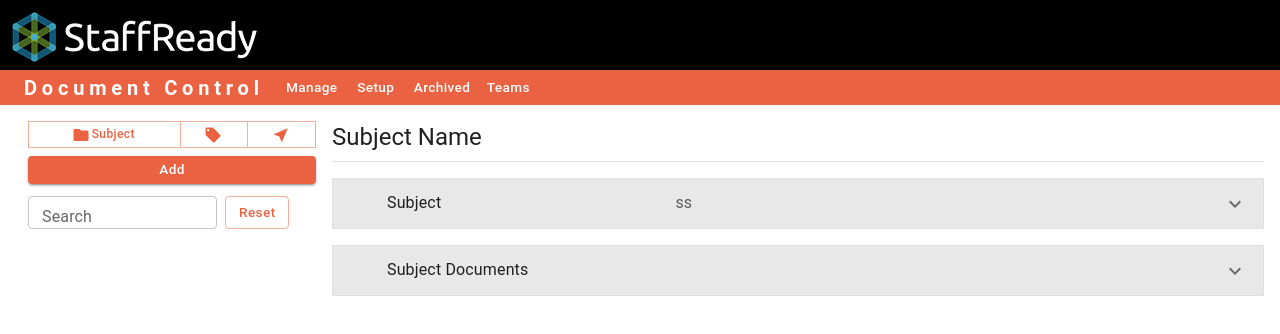
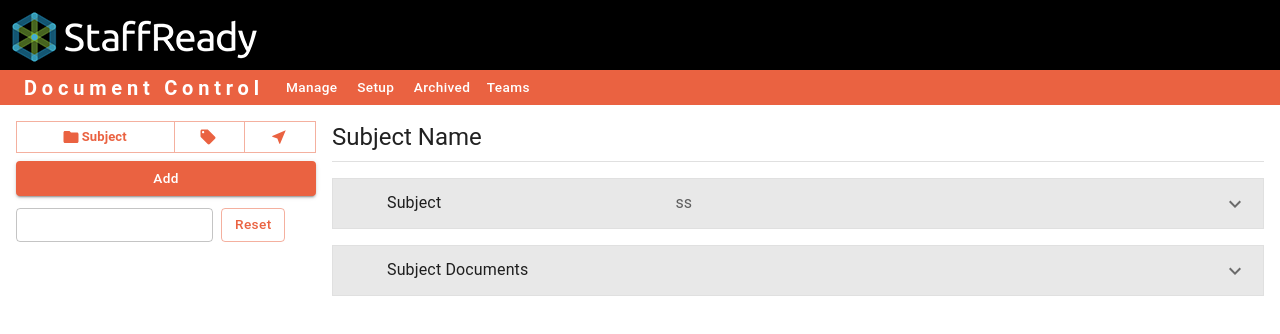
Before and after one commit to MohanadI/staff-ready-mui, a React (Create React App) app: page /documentcontrol/setup in a window 1280 px wide. Shown: the top 334 px of the page. Built offline with nearby package versions, Linux system fonts and the light colour scheme; some icons are missing.

Commit message:
enhance style

```diff
--- a/src/components/CustomTabs/CustomTabs.js
+++ b/src/components/CustomTabs/CustomTabs.js
@@ -1,17 +1,12 @@
-import Tabs from '@mui/material/Tabs';
-import Button from '@mui/material/Button'
-
-import { useEffect, useState } from 'react';
-import StyledTab from './StyledComponent/StyledTab';
-import Typography from '@mui/material/Typography';
-import Box from '@mui/material\/Box';
-import cloneDeep from 'lodash/cloneDeep'
-
+import { useEffect, useState } from "react";
+import StyledTab from "./StyledComponent/StyledTab";
+import Box from "@mui/material/Box";
+import cloneDeep from "lodash/cloneDeep";
+import { Typography } from "@mui/material";
 
 const CustomTabs = (props) => {
-
   const [tabVal, setTabVal] = useState(0);
-    const [activeTabLabel, setActiveTabLabel] = useState('');
+  const [activeTabLabel, setActiveTabLabel] = useState("");
   const [tabsConfig, setTabsConfig] = useState([]);
   // const [activeTab, setActiveTab] = useState(tabsConfig[0].name);
 
@@ -19,35 +14,22 @@ const CustomTabs = (props) => {
     const _tabsConfig = cloneDeep(props.tabsConfig);
     _tabsConfig[0].active = true;
     setTabsConfig(_tabsConfig);
-    }, [props.tabsConfig])
+  }, [props.tabsConfig]);
 
   const onChange = (tabName, tabIdx) => {
-
     // setActiveTab(tabName)
     const _tabsConfig = cloneDeep(tabsConfig);
-        _tabsConfig.forEach(tab => {
+    _tabsConfig.forEach((tab) => {
       if (tab.name === tabName) {
         tab.active = true;
       } else {
         tab.active = false;
       }
-        })
+    });
     setTabsConfig(_tabsConfig);
-
-
-    }
-
-    // return (
-    //     <Tabs value={tabVal} onChange={onChange} scrollButtons={false} variant='scrollable'>
-    //         {props.tabsConfig.map((tab, idx) => {
-    //             return (
-    //                 <StyledTab key={idx} icon={tab.icon} iconPosition='start' label={tabVal === idx ? tab.label : ''} />
-    //             )
-    //         })}
-    //     </Tabs>
-    // )
+  };
   return (
-        <Box sx={{ display: 'flex' }}>
+    <Box sx={{ display: "flex" }}>
       {tabsConfig.map((tab, idx) => {
         return (
           <StyledTab
@@ -55,24 +37,22 @@ const CustomTabs = (props) => {
             title={tab.name}
             active={tab.active.toString()}
             size="small"
-                        variant='outlined'
+            variant="outlined"
             onClick={() => onChange(tab.name, idx)}
             startIcon={tab.icon}
             tabsCount={tabsConfig.length}
             tabIdx={idx}
           >
-                        {tab.active ?
-                            <Box display={'inline-block'} className={'tab-text'}>
+            {tab.active ? (
+              <Typography display={"inline-block"} className={"tab-text"}>
                 {tab.label}
-                            </Box>
-                            : null
-                        }
+              </Typography>
+            ) : null}
           </StyledTab>
-                )
+        );
       })}
     </Box>
-    )
+  );
+};
 
-}
-
-export default CustomTabs
+export default CustomTabs;
--- a/src/components/CustomTabs/StyledComponent/StyledTab.js
+++ b/src/components/CustomTabs/StyledComponent/StyledTab.js
@@ -16,12 +16,14 @@ const StyledTab = styled(Button)(({ theme, active, tabIdx, tabsCount }) => {
     }
 
     return {
+        padding: "5px 7px",
         [`&.${buttonClasses.root}`]: {
             flexGrow: active === 'true' ? 2 : 1,
             borderRadius: '0',
             ...tabBorder,
             ".tab-text": {
-                fontSize: '12px',
+                fontSize: '13px',
+                fontWeight: "600",
                 whiteSpace: 'nowrap',
                 textOverflow: 'ellipsis',
                 overflow: 'hidden',
--- a/src/components/CustomTree/CustomTree.js
+++ b/src/components/CustomTree/CustomTree.js
@@ -1,101 +1,123 @@
-import { useEffect, useState } from 'react';
-import { search_container_style, tree_wrapper, hilgiht_search } from './Style.js'
-import Grid from '@mui/material/Grid';
-import Button from '@mui/material/Button'
+import { useEffect, useState } from "react";
+import {
+  search_container_style,
+  tree_wrapper
+} from "./Style.js";
+import Grid from "@mui/material/Grid";
+import Button from "@mui/material/Button";
 
-import TreeView from '@mui/lab/TreeView';
-import StyledTreeItem from './StyledComponets/StyledTreeItem'
-import ExpandMoreIcon from '@mui/icons-material/ExpandMore';
-import ChevronRightIcon from '@mui/icons-material/ChevronRight';
-import TreeData from './Data';
-import TextField from '@mui/material/TextField';
-import Box from '@mui/material/Box';
-import Typography from '@mui/material/Typography';
-
-
-
+import TreeView from "@mui/lab/TreeView";
+import StyledTreeItem from "./StyledComponets/StyledTreeItem";
+import ExpandMoreIcon from "@mui/icons-material/ExpandMore";
+import ChevronRightIcon from "@mui/icons-material/ChevronRight";
+import TreeData from "./Data";
+import TextField from "@mui/material/TextField";
+import Box from "@mui/material/Box";
+import Typography from "@mui/material/Typography";
 
 const CustomTree = (props) => {
-
   const [treeData, setTreeData] = useState([]);
-    const [searchVal, setSearchVal] = useState('');
+  const [searchVal, setSearchVal] = useState("");
   const [expandedIds, setExpanedIds] = useState([]);
-
-
 
   useEffect(() => {
     setTreeData(props.data);
-    }, [])
-
+  }, []);
 
   const renderData = (TreeData, level) => {
+    return TreeData.map((node) => {
+      let label = node.text;
 
-        return TreeData.map(node => {
-            let label = node.text
-
-            if (node.text?.toUpperCase()?.indexOf(searchVal?.trim()?.toUpperCase()) > -1 && searchVal) {
-
-                const searchTextIdx = node.text.toUpperCase().indexOf(searchVal.toUpperCase().trim());
+      if (
+        node.text?.toUpperCase()?.indexOf(searchVal?.trim()?.toUpperCase()) >
+          -1 &&
+        searchVal
+      ) {
+        const searchTextIdx = node.text
+          .toUpperCase()
+          .indexOf(searchVal.toUpperCase().trim());
         const textBeginig = node.text.slice(0, searchTextIdx);
-                const textEnding = node.text.slice(searchTextIdx + searchVal.trim().length);
-                const searchText = node.text.slice(searchTextIdx, searchVal.trim().length + 1)
-                label = <Box>
+        const textEnding = node.text.slice(
+          searchTextIdx + searchVal.trim().length
+        );
+        const searchText = node.text.slice(
+          searchTextIdx,
+          searchVal.trim().length + 1
+        );
+        label = (
+          <Box>
             {textBeginig}
-                    <Typography variant='body1' display={'inline-block'} sx={{ color: '#f50' }}>
+            <Typography
+              variant="body1"
+              display={"inline-block"}
+              sx={{ color: "#f50" }}
+            >
               {searchText}
             </Typography>
             {textEnding}
           </Box>
+        );
       }
 
       if (node.children) {
-                return (<StyledTreeItem level={level} key={node.value} nodeId={node.value}
+        return (
+          <StyledTreeItem
+            level={level}
+            key={node.value}
+            nodeId={node.value}
             label={label}
           >
             {renderData(node.children, level + 1)}
-                </StyledTreeItem>)
+          </StyledTreeItem>
+        );
       }
-            return <StyledTreeItem level={level} key={node.value} nodeId={node.value} label={label} />
-        })
+      return (
+        <StyledTreeItem
+          level={level}
+          key={node.value}
+          nodeId={node.value}
+          label={label}
+        />
+      );
+    });
+  };
 
-    }
-
-    const searchTree = (treeData = [], parentNode, searchVal = null, foundedIds = []) => {
-
-
-        treeData.forEach(node => {
-
-
-            if (node.text?.toUpperCase()?.indexOf(searchVal?.trim()?.toUpperCase()) > -1) {
+  const searchTree = (
+    treeData = [],
+    parentNode,
+    searchVal = null,
+    foundedIds = []
+  ) => {
+    treeData.forEach((node) => {
+      if (
+        node.text?.toUpperCase()?.indexOf(searchVal?.trim()?.toUpperCase()) > -1
+      ) {
         foundedIds.push(node.value);
         if (parentNode) {
-                    foundedIds.push(parentNode.value)
+          foundedIds.push(parentNode.value);
         }
       }
       if (!node.children) {
         return;
       }
       searchTree(node.children, node, searchVal, foundedIds);
-        })
-    }
+    });
+  };
 
   const onSearch = (e) => {
     const { value } = e.target;
-        const _searchVal = value === '' ? undefined : value
+    const _searchVal = value === "" ? undefined : value;
     const matchedIds = [];
     searchTree(treeData, null, _searchVal, matchedIds);
 
     setExpanedIds(matchedIds);
-        setSearchVal(value)
-
-
-    }
-
+    setSearchVal(value);
+  };
 
   const resetSearch = () => {
-        setSearchVal('');
-        onSearch({ target: { value: '' } });
-    }
+    setSearchVal("");
+    onSearch({ target: { value: "" } });
+  };
 
   return (
     <Box sx={tree_wrapper}>
@@ -103,27 +125,23 @@ const CustomTree = (props) => {
         <Grid container spacing={1}>
           <Grid item xs={12} md={8}>
             <TextField
-                            label={'Search'}
-                            size='small'
+              size="small"
               onChange={onSearch}
               value={searchVal}
-                            sx={{ width: '100%' }}
+              sx={{ width: "100%" }}
             />
-
           </Grid>
           <Grid item xs={12} md={2}>
             <Button
-                            sx={{ width: '100%', height: '100%' }}
-                            size='small' variant='outlined'
+              sx={{ width: "100%", height: "100%" }}
+              size="small"
+              variant="outlined"
               onClick={resetSearch}
             >
               Reset
             </Button>
-
           </Grid>
         </Grid>
-
-
       </Box>
       <TreeView
         aria-label="file system navigator"
@@ -132,14 +150,12 @@ const CustomTree = (props) => {
         expanded={expandedIds}
         onNodeToggle={(e, nodeIds) => setExpanedIds(nodeIds)}
         sx={{ maxWidth: 200 }}
-                classes={{ root: 'my-custom-tree-view' }} // add classes prop here
-
-
+        classes={{ root: "my-custom-tree-view" }} // add classes prop here
       >
         {renderData(TreeData, 1)}
       </TreeView>
-        </Box >
-    )
-}
+    </Box>
+  );
+};
 
-export default (CustomTree);
+export default CustomTree;
--- a/src/components/CustomTree/Style.js
+++ b/src/components/CustomTree/Style.js
@@ -1,12 +1,9 @@
 export const search_container_style = {
     // flexGrow: 1,
-    mb: 2,
-    ml: 1.5
+    mb: 2
 };
 
 export const tree_wrapper = {
-    height: '77vh',
-    overflow: 'scroll'
 
 }
 
--- a/src/modules/document-control/pages/Setup/SetupPage.js
+++ b/src/modules/document-control/pages/Setup/SetupPage.js
@@ -3,9 +3,8 @@ import Box from "@mui/material/Box";
 import Grid from "@mui/material/Grid";
 import Typography from "@mui/material/Typography";
 import { Button, Divider } from "@mui/material";
-import Tabs from '@mui/material/Tabs';
-import Tab from '@mui/material/Tab';
-
+import Tabs from "@mui/material/Tabs";
+import Tab from "@mui/material/Tab";
 
 import Context from "./Context";
 import DocumentsTemplate from "./Components/Types/DocumentsTemplate";
@@ -15,9 +14,9 @@ import ClassificationTemplate from "./Components/Types/ClassificationTemplate";
 import SiteTemplate from "./Components/Types/SiteTemplate";
 import LocationTemplate from "./Components/Types/LocationTemplate";
 import SubjectTemplate from "./Components/Types/Subject/SubjectTemplate";
-import CustomTree from '../../../../components/CustomTree/CustomTree';
-import treeData from '../../../../components/CustomTree/Data';
-import FolderIcon from '@mui/icons-material/Folder';
+import CustomTree from "../../../../components/CustomTree/CustomTree";
+import treeData from "../../../../components/CustomTree/Data";
+import FolderIcon from "@mui/icons-material/Folder";
 import CustomTabs from "../../../../components/CustomTabs/CustomTabs";
 import { setupTabs } from "../../configs/TabsConstant";
 
@@ -26,9 +25,9 @@ function SetupPage() {
     activeTab: {},
     selectedNode: {
       type: "subject",
-            value: "10"
+      value: "10",
     },
-        isLoading: false
+    isLoading: false,
   });
 
   const handleSetupDataChange = (value, key) => {
@@ -38,39 +37,40 @@ function SetupPage() {
   };
 
   const DocumentControlTemplates = {
-        "subject": <SubjectTemplate />,
-        "document": <DocumentsTemplate />,
-        "revision": <RevisionTemplate />,
-        "classification_folder": <ClassificationFolderTemplate />,
-        "classification": <ClassificationTemplate />,
-        "site": <SiteTemplate />,
-        "location": <LocationTemplate />
+    subject: <SubjectTemplate />,
+    document: <DocumentsTemplate />,
+    revision: <RevisionTemplate />,
+    classification_folder: <ClassificationFolderTemplate />,
+    classification: <ClassificationTemplate />,
+    site: <SiteTemplate />,
+    location: <LocationTemplate />,
   };
 
-    const template = setupPageData.selectedNode?.type ? DocumentControlTemplates[setupPageData.selectedNode?.type] : <h1>No Template</h1>
+  const template = setupPageData.selectedNode?.type ? (
+    DocumentControlTemplates[setupPageData.selectedNode?.type]
+  ) : (
+    <h1>No Template</h1>
+  );
 
   return (
     <Context.Provider
       value={{
         setupPageData,
-                handleSetupDataChange
+        handleSetupDataChange,
       }}
     >
       <Box sx={{ flexGrow: 1 }}>
         <Grid container spacing={2}>
-
           <Grid item xs={12} sm={3} md={3} lg={3}>
-                        <Box sx={{ pl: 1.5, mb: 1, width: '!00%' }}>
+            <Box sx={{ mb: 1, width: "100%" }}>
               <CustomTabs tabsConfig={setupTabs} />
             </Box>
-                        <Grid item xs={12} sx={{ pl: 1.5, mb: 1.5 }}>
-                            <Button variant="contained" sx={{ width: '100%' }} size="small">Add</Button>
+            <Grid item xs={12} sx={{ mb: 1.5 }}>
+              <Button variant="contained" sx={{ width: "100%", padding: "6px 16px" }}>
+                Add
+              </Button>
             </Grid>
-                        {
-                            <Box sx={{ overflow: 'scroll' }}>
             <CustomTree data={treeData} tabsConfig={setupTabs} />
-                            </Box>
-                        }
           </Grid>
           <Grid item xs={12} sm={9} md={9} lg={9}>
             <Typography variant="h5" gutterBottom>
@@ -81,7 +81,7 @@ function SetupPage() {
           </Grid>
         </Grid>
       </Box>
-        </Context.Provider >
+    </Context.Provider>
   );
 }
 
```
Lines whose indentation alone changed are shown as unchanged.
